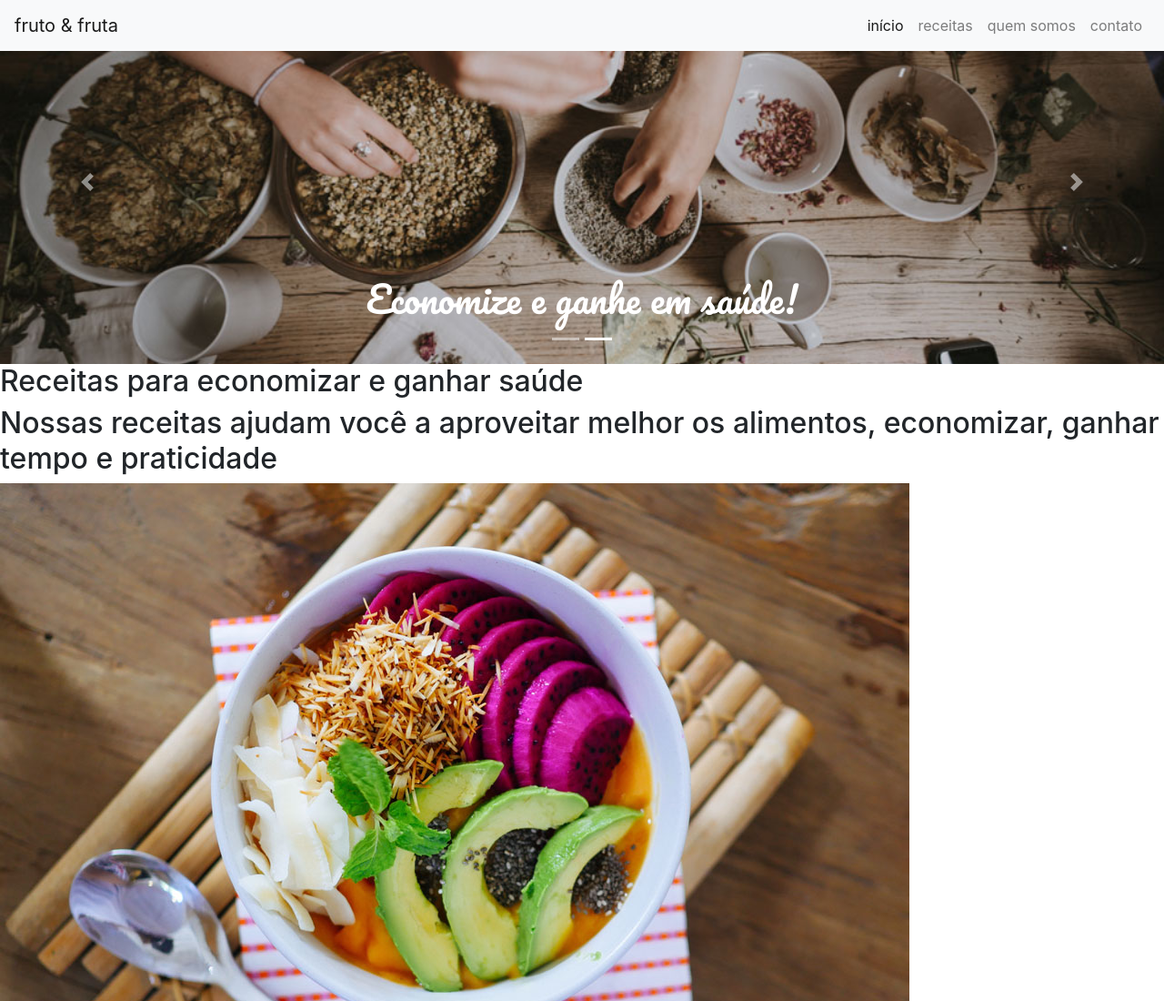
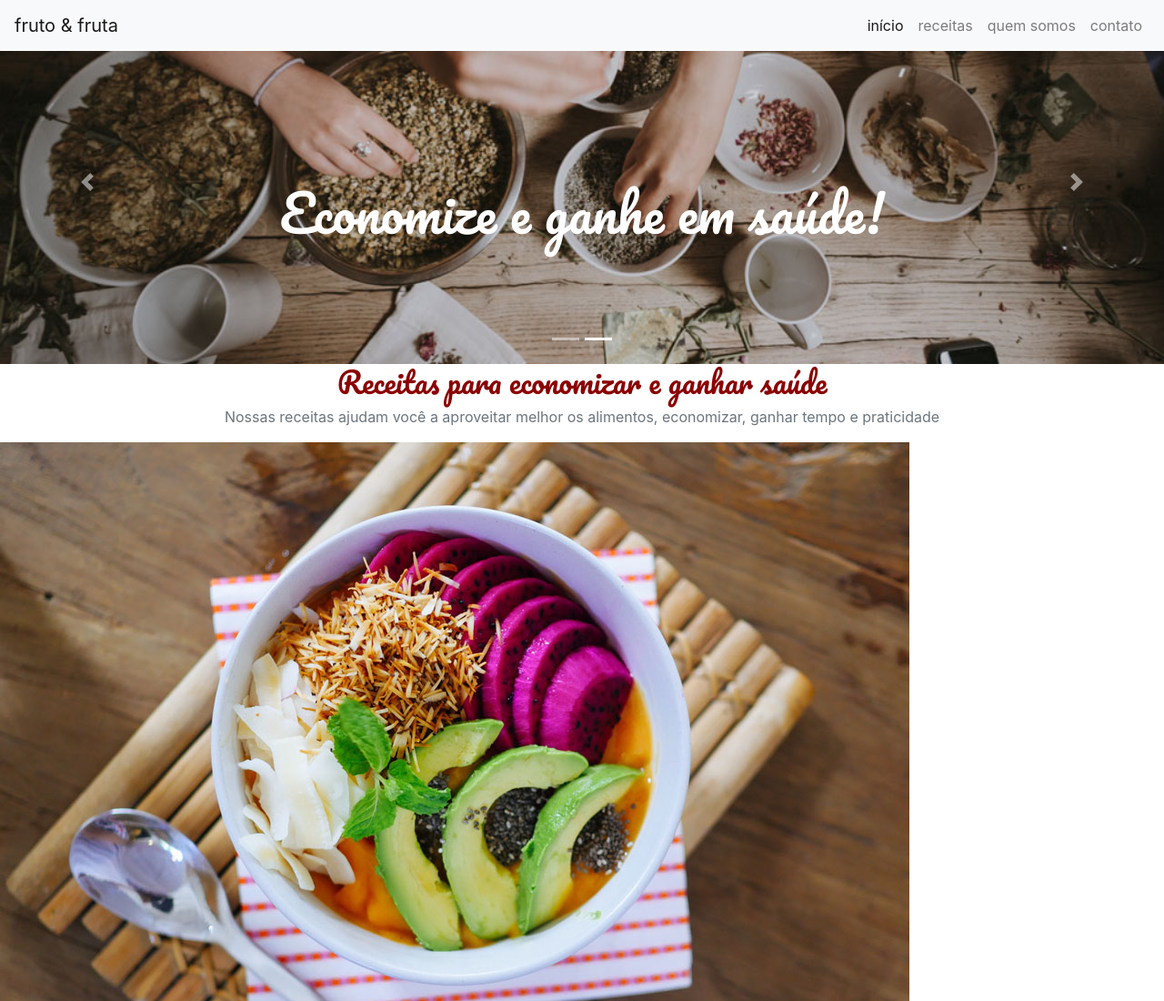
Before and after one commit to joaovicentefs/curso_bootstrap4_basico, a plain HTML site: page index.html in a window 1280 px wide. Shown: the top 1100 px of the page at 91% size. Drawn offline with nearby package versions, Linux system fonts and the light colour scheme.

Commit message:
Finalizando o Carrossel e titulo da segunda seçao

```diff
--- a/index.html
+++ b/index.html
@@ -35,14 +35,14 @@
       <div class="carousel-inner">
         <div class="carousel-item active">
           <img class="d-block w-100 img-carrossel" src="src/img/carrossel-img1.jpg" alt="Primeiro Slide">
-          <div class="carousel-caption d-none d-md-block">
-            <h1 class="fonte-titulo">Reaproveite melhor os alimentos!</h1>
+          <div class="carousel-caption d-none d-md-block h-50">
+            <h1 class="fonte-titulo display-4">Reaproveite melhor os alimentos!</h1>
           </div>
         </div>
         <div class="carousel-item">
           <img class="d-block w-100 img-carrossel" src="src/img/carrossel-img2.jpg" alt="Segundo Slide">
-          <div class="carousel-caption d-none d-md-block">
-            <h1 class="fonte-titulo">Economize e ganhe em saúde!</h1>
+          <div class="carousel-caption d-none d-md-block h-50">
+            <h1 class="fonte-titulo display-4">Economize e ganhe em saúde!</h1>
         </div>
       </div>
       <a class="carousel-control-prev" href="#carouselExampleIndicators" role="button" data-slide="prev">
@@ -55,8 +55,8 @@
       </a>
     </div>
   </header>
-  <h2>Receitas para economizar e ganhar saúde</h2>
-  <h2>Nossas receitas ajudam você a aproveitar melhor os alimentos, economizar, ganhar tempo e praticidade</h2>
+  <h2 class="text-center fonte-titulo cor-especial" >Receitas para economizar e ganhar saúde</h2>
+  <p class="text-center text-secondary" >Nossas receitas ajudam você a aproveitar melhor os alimentos, economizar, ganhar tempo e praticidade</p>
 
   <img src="src/img/receita-abacate.jpg" alt="tigela com salada de abacate, vista superior">
   <h3>Tigela de abacate</h3>
--- a/src/style.css
+++ b/src/style.css
@@ -6,3 +6,6 @@
 .fonte-titulo {
     font-family: 'Pacifico', cursive;
 }
+.cor-especial {
+    color: #8b0000;
+}
```
